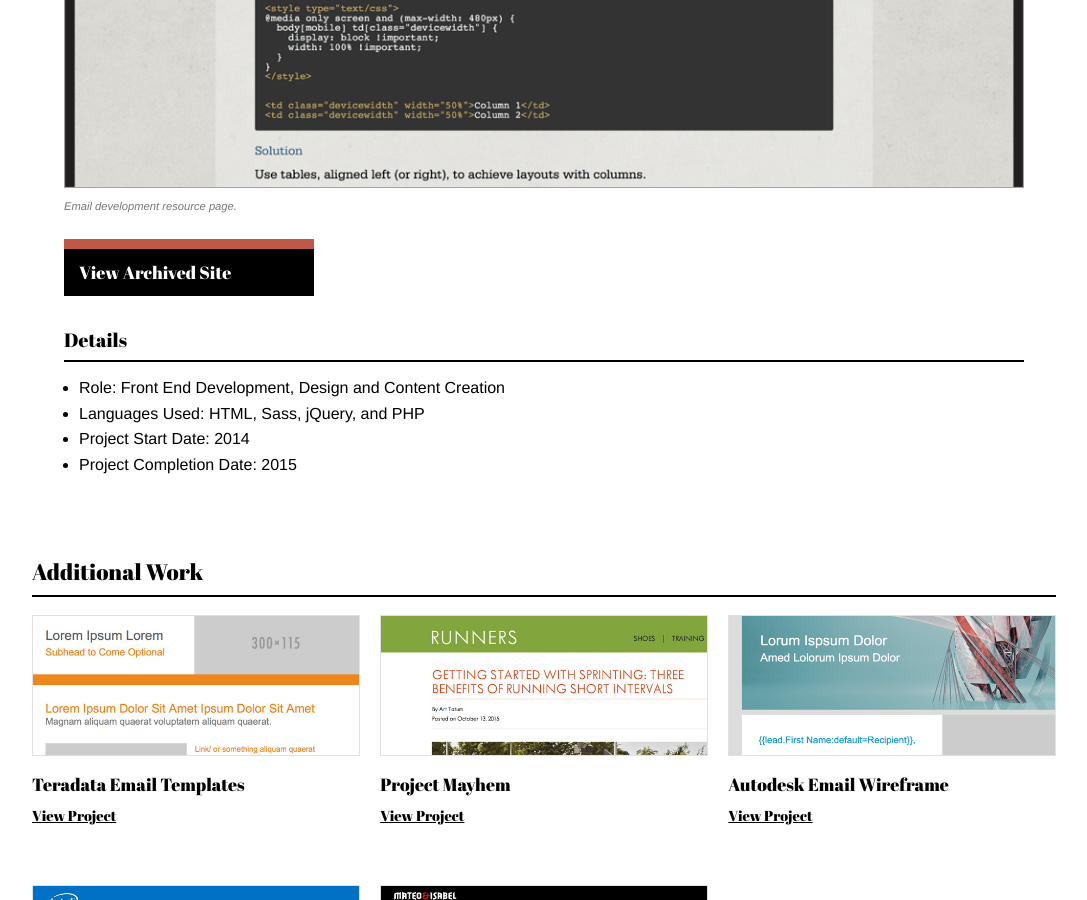
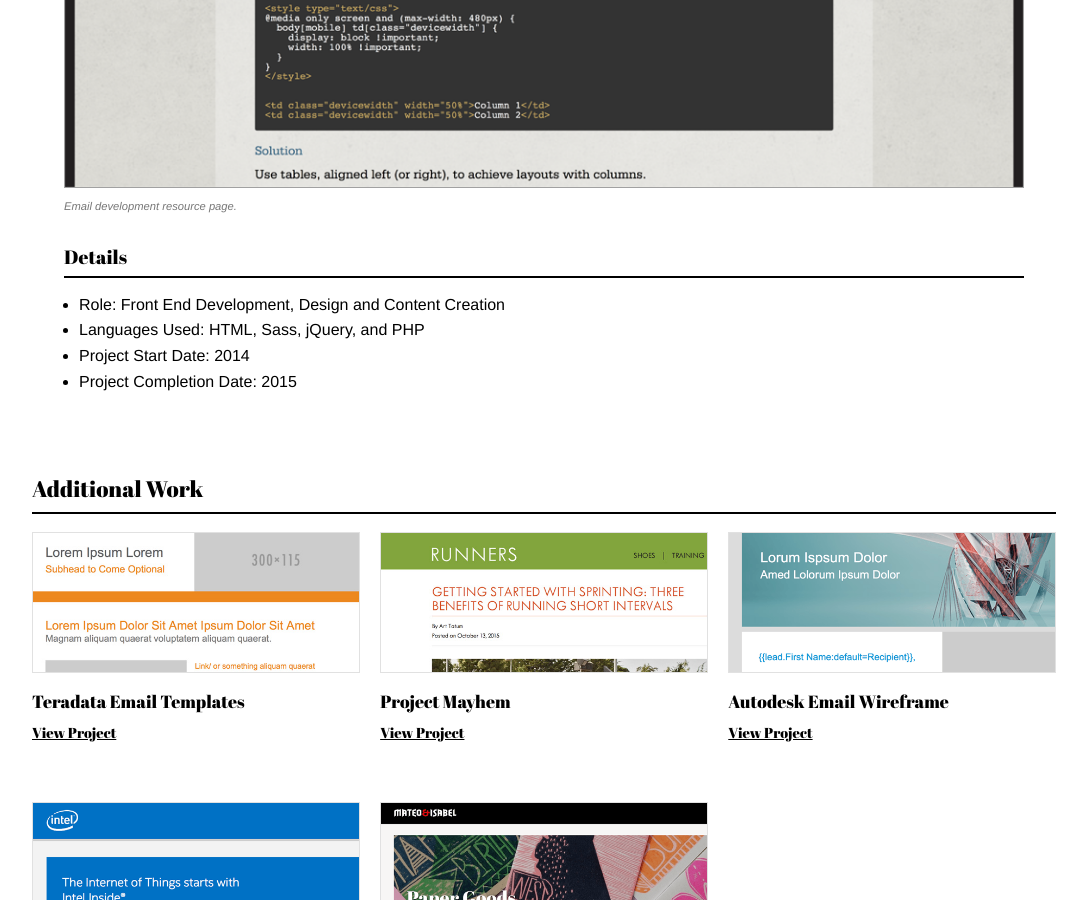
Before and after one commit to mattdavidlucas/mattdavidlucas.github.io, a Jekyll site: the page built from engineering-training-library.html, in a window 1280 px wide and 900 px high, scrolled down 3519 px. Shown: the whole window, without its empty margins (96-1183 px from the left). Built offline with Jekyll 4.4.1, drawn with Linux system fonts in a browser that asks for light colours; nearby versions of some CDN libraries; some web fonts are replaced.

Commit message:
Remove CTA on Eng Library page.

```diff
--- a/engineering-training-library.html
+++ b/engineering-training-library.html
@@ -36,8 +36,6 @@
 		<figcaption>Email development resource page.</figcaption>
 	</figure>
 
-	<a href="http://mdl-dev.com/engineering/" class="cta" target="_blank">View Archived Site</a>
-
 	<h3>Details</h3>
 
 	<ul>
```
